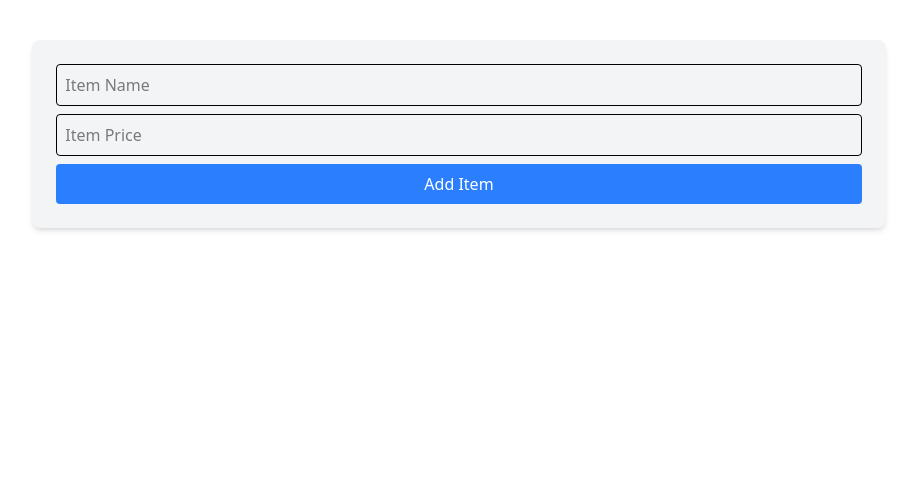
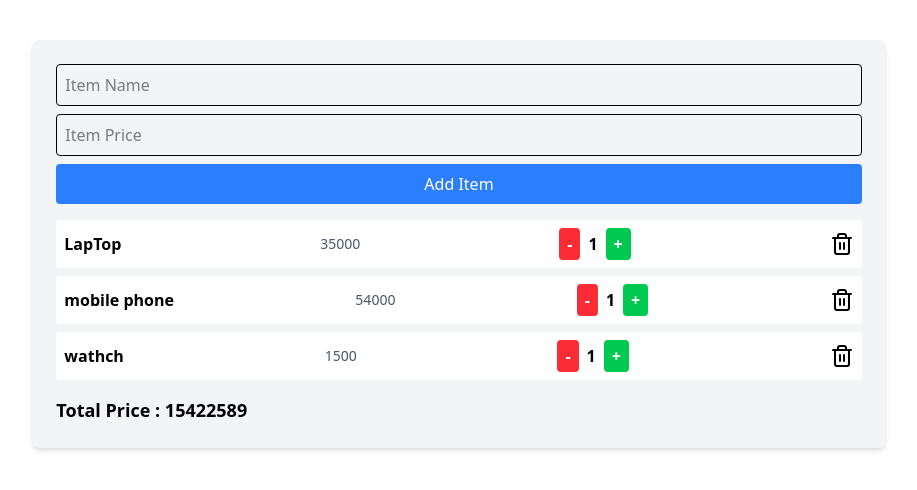
Before and after one commit to arjunmazumder/PhiMart-client, a React (Vite) app: page / in a window 1280 px wide. Shown: the top 490 px of the page, without its empty margins (181-1098 px from the left). Built offline with nearby package versions, Linux system fonts and the light colour scheme.

Commit message:
module30.7  Cart app project item list

```diff
--- a/src/cart/CartAdd.jsx
+++ b/src/cart/CartAdd.jsx
@@ -1,3 +1,4 @@
+import { Trash2 } from "lucide-react";
 import { useForm } from "react-hook-form";
 
 
@@ -10,13 +11,55 @@ const CartAdd = () => {
 
     };
 
+    const cart = [
+        {name: 'LapTop', price: 35000},
+        {name: 'mobile phone', price: 54000},
+        {name: 'wathch', price: 1500}
+    ]
+
     return (
         <div className="w-2/3 mx-auto bg-gray-100 rounded-lg p-6 shadow-md mt-10">
-            <form onSubmit={handleSubmit(addItem)} className="space-y-2">
+            {/* Add Cart Items */}
+            <form onSubmit={handleSubmit(addItem)} className="space-y-2 mb-4">
                 <input {... register("name", {required: true})} type="text" className="border p-2 rounded w-full " placeholder="Item Name" />
                 <input {... register("price", {required: true})} type="number" className="border p-2 rounded w-full" placeholder="Item Price" />
                 <button className="bg-blue-500 w-full text-white py-2 rounded">Add Item</button>
             </form>
+
+            {/* cart items list */}
+
+            {
+               cart.length >0 ?(
+                <div>
+                    {
+                        cart.map(item =>(
+                            <div key={item.name} className="flex justify-between items-center p-2 bg-white rounded mb-2">
+                                <p className="font-semibold">{item.name}</p>
+                                <p className="text-sm text-gray-600">{item.price}</p>
+                                <div className="flex items-center">
+                                    <button className="bg-red-500 text-white font-bold px-2 py-1 rounded">-</button>
+                                    <p className="mx-2 font-bold">1</p>
+                                    <button className="bg-green-500 text-white font-bold px-2 py-1 rounded">+</button>
+                                </div>
+                                <button><Trash2 /></button>
+                            </div>
+
+                        ))
+                    }
+
+                </div>
+               ) : (
+               <p>No Cart items</p>
+            )}
+
+            {/* Total Price */}
+
+            <div className="mt-4 font-bold text-lg">
+                Total Price : 15422589
+            </div>
+
+
+
 
         </div>
     );
```
